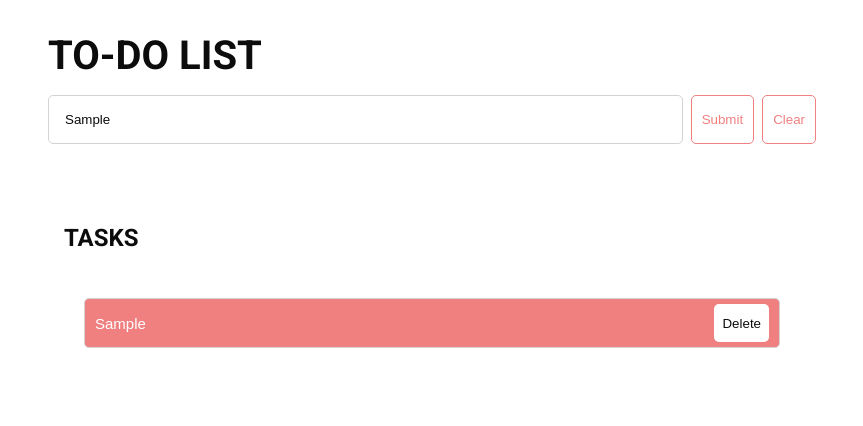
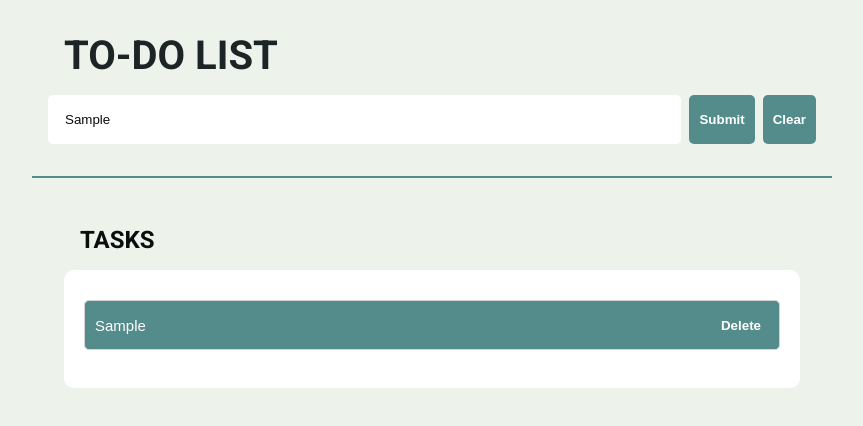
Before and after one commit to ihlonne/To-do-app, a plain HTML site: page index.html in a window 1280 px wide. Both pictures are taken after typing "Sample" into the empty fields and a click on the input "Submit". Shown: the whole page, without its empty margins (208-1071 px from the left). Drawn offline with Linux system fonts and the light colour scheme.

Commit message:
Updated CSS

```diff
--- a/resources/css/styles.css
+++ b/resources/css/styles.css
@@ -1,4 +1,12 @@
 @import url('https://fonts.googleapis.com/css2?family=Roboto:wght@400;500;700&display=swap');
+
+:root {
+    --background: #EDF2EB;
+    --dark-grey: #1D2426;
+    --dark-teal: #3D6D73;
+    --teal: #548C8C;
+    --red: #BF3B3B;
+}
 
 html {
     font-size: 100%;
@@ -14,6 +22,7 @@ body {
     box-sizing: inherit;
     display: flex;
     flex-direction: column;
+    background-color: var(--background);
     font-family: 'Roboto', sans-serif;
     min-height: 100vh;
     color: #0c0c0c;
@@ -25,11 +34,14 @@ header {
     max-width: 800px;
     width: 100%;
     margin: 0 auto;
+    color: var(--dark-grey);
+    border-bottom: 2px solid var(--teal);
 }
 
 header h1 {
     font-size: 2.5rem;
     font-weight: 700;
+    margin-left: 1rem;
     margin-bottom: 1rem;
     text-transform: uppercase;
 }
@@ -48,7 +60,8 @@ input, button {
 #new-task-input {
     flex: 1 1 0%;
     border-radius: 5px;
-    border: 1px solid lightgrey;
+    background-color: #fff;
+    border: 1px solid transparent;
     padding: 1rem;
     color: #0c0c0c;
 }
@@ -76,6 +89,7 @@ main {
 .task-list h2 {
     font-size: 1.5rem;
     font-weight: 700;
+    margin-left: 1rem;
     margin-bottom: 1rem;
     text-transform: uppercase;
 }
@@ -83,16 +97,16 @@ main {
 .btn {
     margin: 0 0 0 0.5rem;
     padding: 5px 10px;
-    color: lightcoral;
-    border: 1px solid lightcoral;
+    color: #fff;
+    font-weight: 700;
+    background-color: var(--teal);
     border-radius: 5px;
     transition: color .750 ease;
 }
 
 .btn:hover {
-    background-color: lightblue;
-    color: white;
-    border: 1px solid lightblue;
+    background-color: transparent;
+    color: var(--teal);
 }
 
 #tasks {
@@ -110,7 +124,7 @@ main {
     justify-content: space-between;
     border: 1px solid lightgrey;
     cursor: pointer;
-    background-color: lightcoral;
+    background-color: var(--teal);
     height: 50px;
     margin-bottom: 8px;
     padding: 5px 10px;
@@ -118,15 +132,15 @@ main {
     color: #fff;
 }
 
-.task span{
+.task span {
     font-family: 'Poppins',sans-serif;
     font-size: 15px;
     font-weight: 400;
 }
 
-.task button{
-    background-color: #fff;
-    color: #0c0c0c;
+.task button {
+    color: #fff;
+    font-weight: 700;
     border: none;
     cursor: pointer;
     outline: none;
--- a/resources/javascript/main.js
+++ b/resources/javascript/main.js
@@ -16,11 +16,16 @@ a new <div> will be made with the information as well as a delete button */
             <span id="taskname">
                 ${document.querySelector('#new-task input').value}
             </span>
+
             <button class="delete">
                 Delete
             </button>
         </div>
         `;
+
+/* If the edit button is pressed, one is allowed to change the content of input */
+
+
 
 /* If the delete button is pressed, the <div> will be deleted from the code. */
 
```
